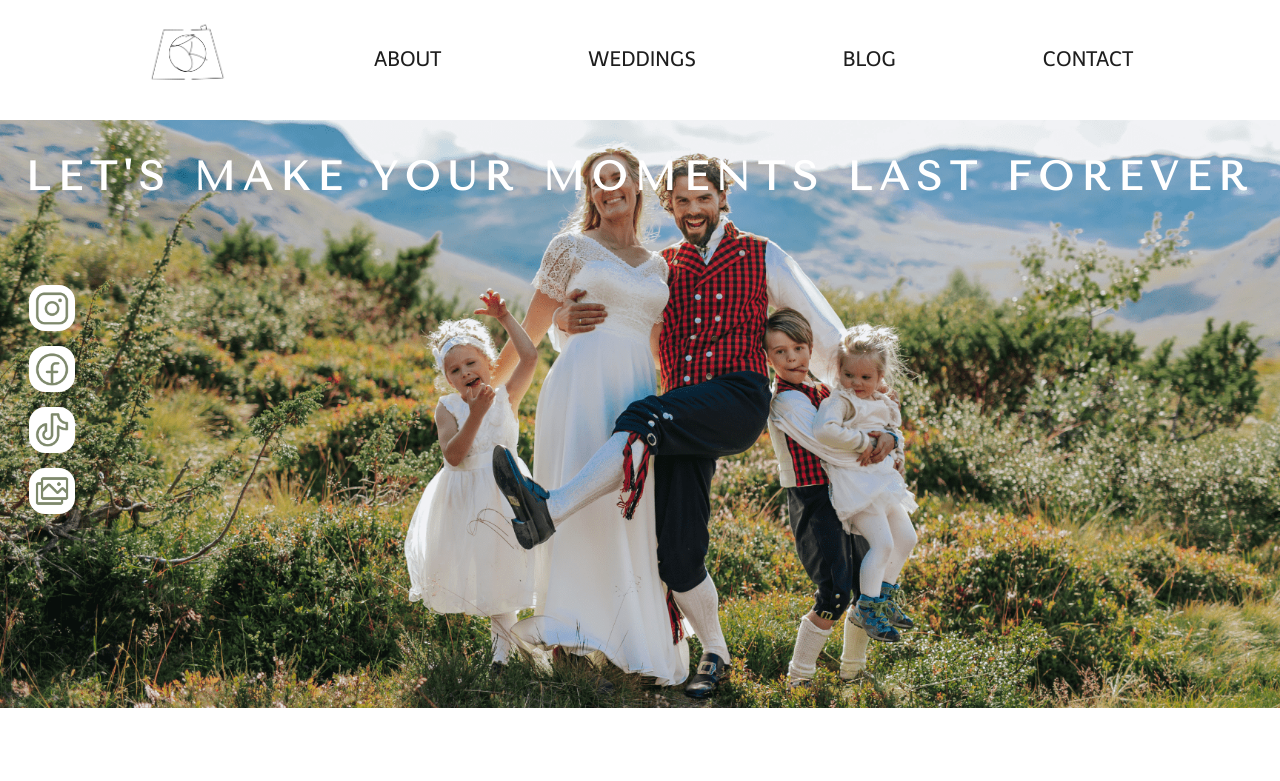
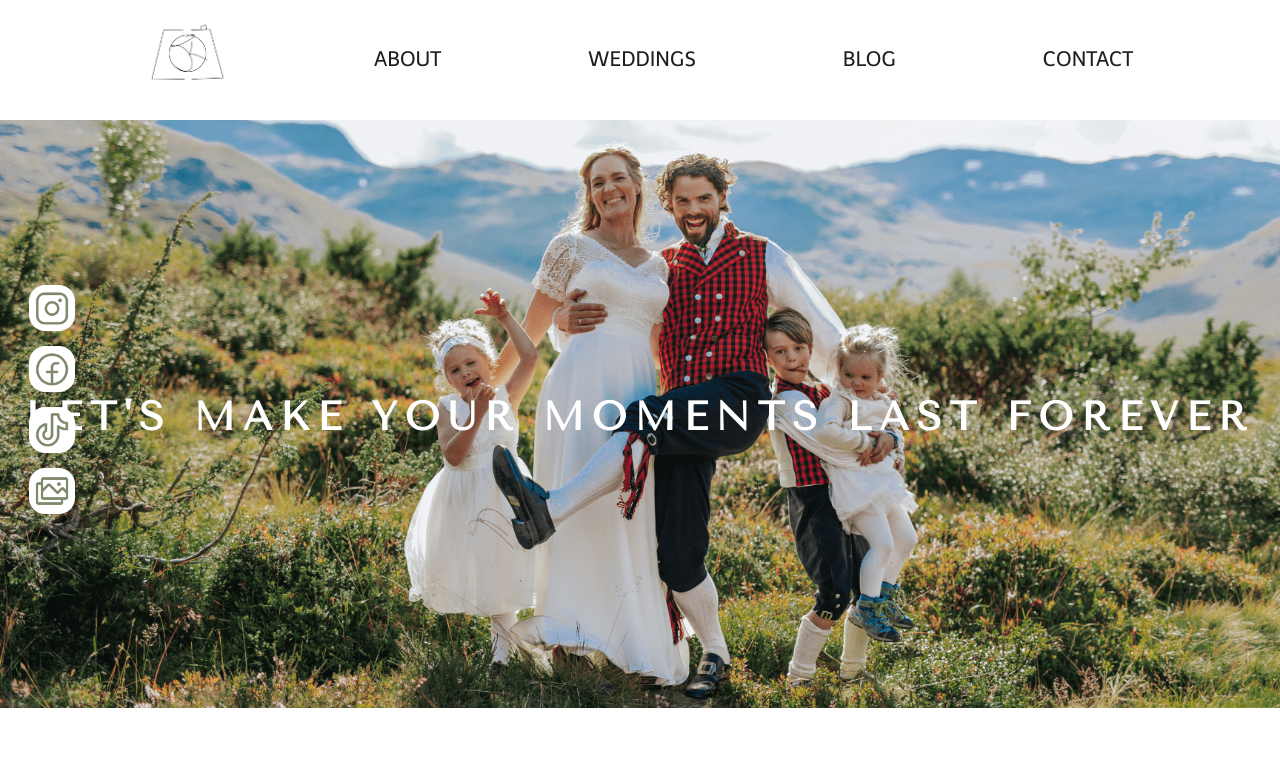
Before and after one commit to Noroff-FED-Campus-Assignments/fed1-exam-juliakalvik, a plain HTML site: page index.html in a window 1280 px wide. Shown: the top 781 px of the page. Drawn offline with nearby package versions, Linux system fonts and the light colour scheme; no server answers; a script that the page names is missing.

Commit message:
Centered the h1 on carousel

```diff
--- a/css/index.css
+++ b/css/index.css
@@ -5,6 +5,7 @@
   width: 100%;
   height: auto;
   overflow: hidden;
+  position: relative;
 }
 
 .carousel-slider {
@@ -32,16 +33,16 @@ h1 {
   font-size: 32px;
 }
 
-.carousel-h1 {
-  display: flex;
-  justify-content: center;
-  position: absolute;
-}
-
 .h1-header {
   display: flex;
   justify-content: center;
   text-align: center;
+  position: absolute;
+  top: 0;
+  left: 0;
+  align-items: center;
+  height: 100%;
+  width: 100%;
 }
 
 @keyframes slide {
```
